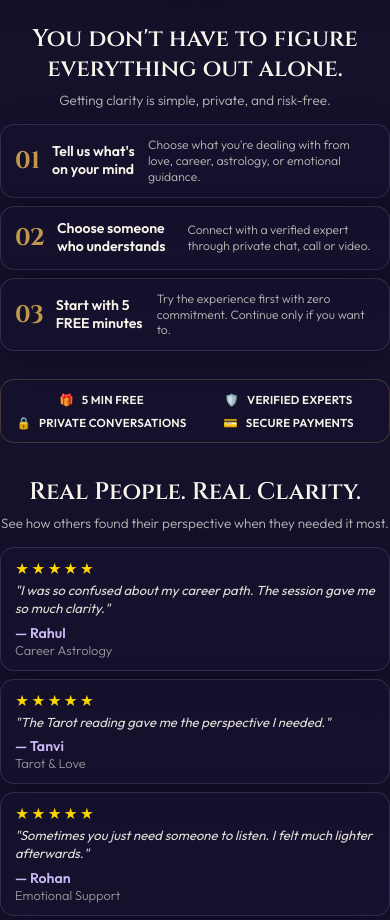
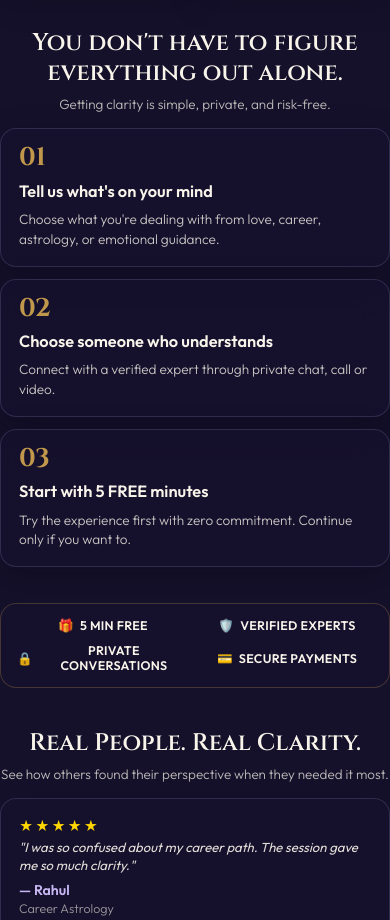
Before and after one commit to sidsahu4570-droid/novasathi-landing-page, a React (Vite) app: page / in a window 390 px wide. Shown: the part 1080-2000 px from the top of the page. Built offline with nearby package versions, Linux system fonts and the light colour scheme.

Commit message:
fix: Format mobile step cards and testimonials into vertical spacious layouts

```diff
--- a/src/index.css
+++ b/src/index.css
@@ -1107,59 +1107,73 @@ html, body {
   }
 
   .section-how-it-works {
-    padding: 18px 0 20px 0 !important;
+    padding: 22px 0 24px 0 !important;
   }
 
-  /* Compact How It Works Rows on Mobile */
+  /* Spacious Vertical Step Cards on Mobile */
   .steps-container {
     grid-template-columns: 1fr !important;
-    gap: 8px !important;
+    gap: 12px !important;
   }
 
   .step-card {
-    padding: 12px 14px !important;
-    border-radius: 14px !important;
+    padding: 16px 18px !important;
+    border-radius: 16px !important;
     display: flex !important;
-    align-items: center !important;
-    gap: 12px !important;
+    flex-direction: column !important;
+    align-items: flex-start !important;
     text-align: left !important;
+    gap: 4px !important;
   }
 
   .step-number {
-    font-size: 1.5rem !important;
-    margin-bottom: 0 !important;
+    font-family: var(--font-serif) !important;
+    font-size: 1.6rem !important;
+    font-weight: 700 !important;
+    color: var(--color-warm-gold) !important;
+    line-height: 1 !important;
+    margin-bottom: 6px !important;
     flex-shrink: 0 !important;
   }
 
   .step-title {
-    font-size: 0.88rem !important;
-    margin-bottom: 2px !important;
+    font-size: 1.02rem !important;
+    font-weight: 600 !important;
+    color: var(--color-soft-cream) !important;
+    margin-bottom: 4px !important;
+    line-height: 1.3 !important;
   }
 
   .step-desc {
-    font-size: 0.76rem !important;
-    line-height: 1.3 !important;
+    font-size: 0.85rem !important;
+    line-height: 1.45 !important;
+    color: rgba(248, 244, 234, 0.8) !important;
   }
 
   /* Trust Strip Grid on Mobile */
   .trust-strip-container {
-    padding: 8px 0 16px 0 !important;
+    padding: 12px 0 18px 0 !important;
   }
 
   .trust-strip {
     display: grid !important;
     grid-template-columns: repeat(2, 1fr) !important;
-    gap: 8px 6px !important;
-    padding: 12px 10px !important;
-    border-radius: 14px !important;
+    gap: 10px 12px !important;
+    padding: 14px 16px !important;
+    border-radius: 16px !important;
     width: 100% !important;
     text-align: center !important;
   }
 
   .trust-strip-item {
+    display: flex !important;
+    align-items: center !important;
     justify-content: center !important;
-    font-size: 0.72rem !important;
-    letter-spacing: 0.2px !important;
+    gap: 6px !important;
+    font-size: 0.78rem !important;
+    font-weight: 600 !important;
+    color: var(--color-soft-cream) !important;
+    letter-spacing: 0.3px !important;
   }
 
   .trust-strip-divider {
@@ -1167,18 +1181,49 @@ html, body {
   }
 
   .section-testimonials {
-    padding: 18px 0 20px 0 !important;
+    padding: 22px 0 24px 0 !important;
   }
 
   .testimonials-grid {
     grid-template-columns: 1fr !important;
-    gap: 8px !important;
+    gap: 12px !important;
   }
 
   .testimonial-card {
-    padding: 12px 14px !important;
-    border-radius: 14px !important;
+    padding: 18px 18px !important;
+    border-radius: 16px !important;
+    display: flex !important;
+    flex-direction: column !important;
+    justify-content: space-between !important;
   }
+
+  .stars {
+    font-size: 1rem !important;
+    color: #FFD700 !important;
+    letter-spacing: 2px !important;
+    margin-bottom: 8px !important;
+  }
+
+  .testimonial-quote {
+    font-size: 0.9rem !important;
+    line-height: 1.5 !important;
+    color: rgba(248, 244, 234, 0.9) !important;
+    font-style: italic !important;
+    margin-bottom: 12px !important;
+  }
+
+  .testimonial-author {
+    font-size: 0.88rem !important;
+    font-weight: 600 !important;
+    color: var(--color-lavender) !important;
+  }
+
+  .testimonial-service {
+    font-size: 0.78rem !important;
+    color: rgba(248, 244, 234, 0.6) !important;
+    margin-top: 2px !important;
+  }
+
 
   .testimonial-quote {
     font-size: 0.82rem !important;
```
